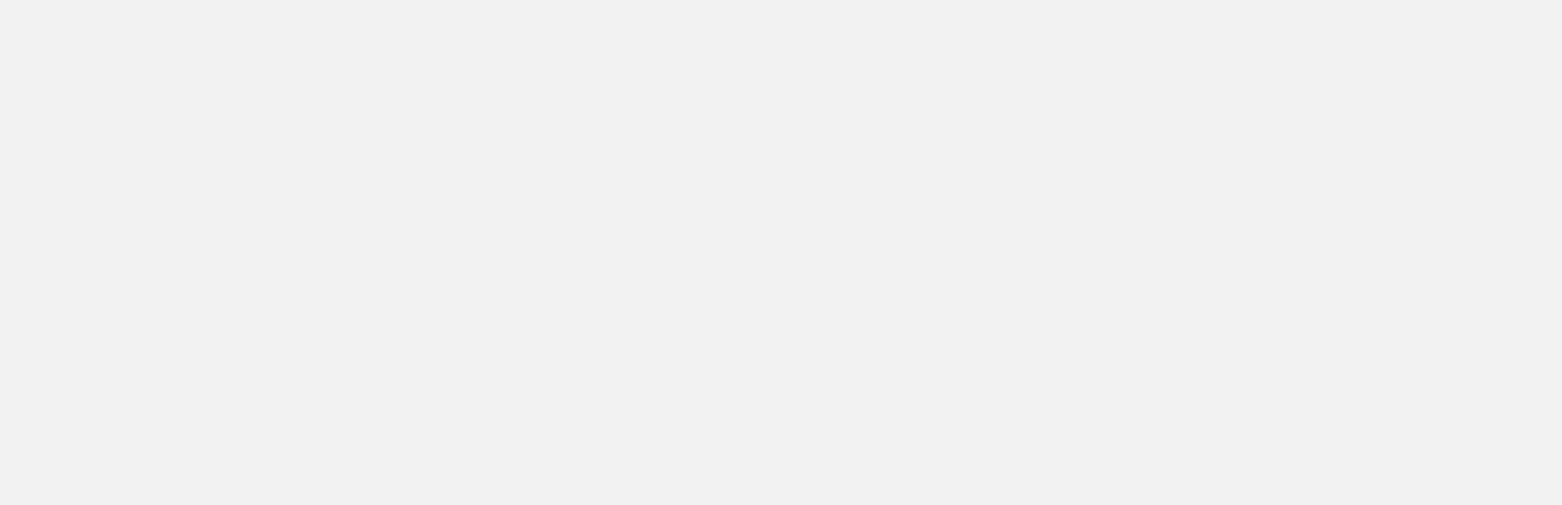
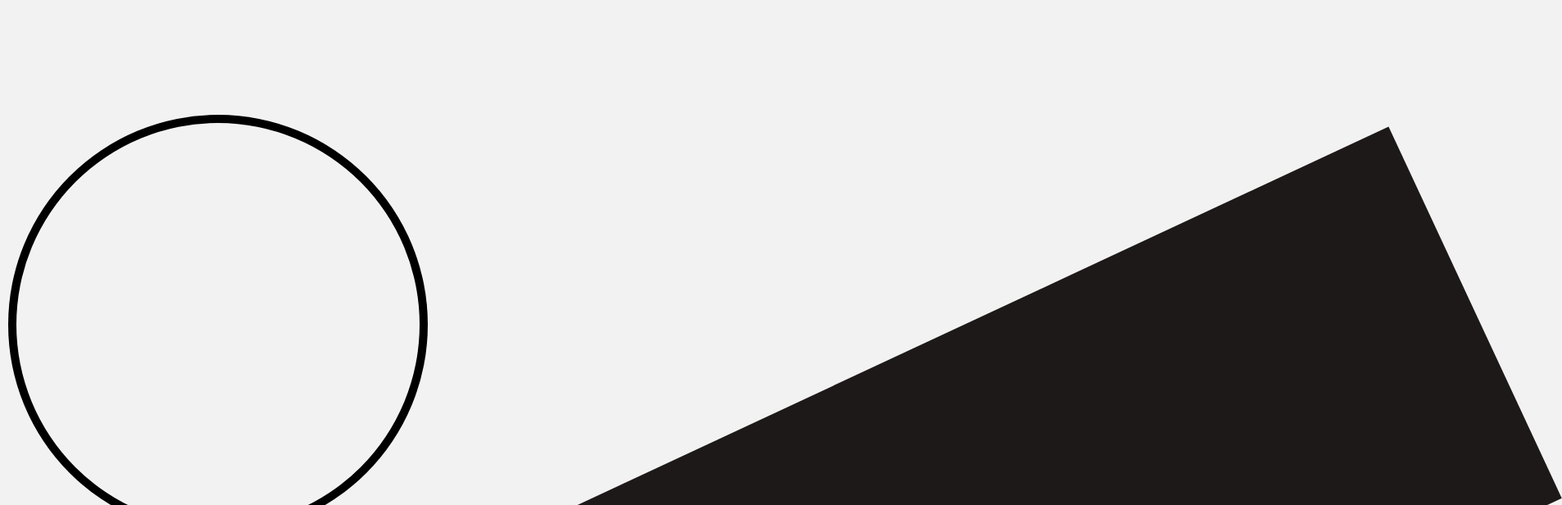
Before and after one commit to KennyWeeks/portfolio, a SvelteKit app in the folder portfolio/: page / in a window 1280 px wide. Shown: the part 680-1296 px from the top of the page at 82% size, 1906 px wide, since content can reach past the window. Before the commit the page ends 800 px from the top, so only its background shows below. Built offline with nearby package versions, Linux system fonts and the light colour scheme.

Commit message:
This is just adding stuff to the about section of the site

```diff
--- a/portfolio/src/routes/+page.svelte
+++ b/portfolio/src/routes/+page.svelte
@@ -15,6 +15,20 @@
         <h3 id="intro_text">Hi,<br> my name is Kenny Weeks. <br> Welcome to my ... </h3>
 
         <img src="{base}/images/test.svg" alt="portfolio_text"/>
+
+    </div>
+
+</div>
+
+<div id="about">
+
+    <div id="picture_of_me"></div>
+
+    <div id="content_area">
+
+        <img src="{base}/images/pattern.svg" alt="pattern"/>
+
+        <img src="{base}/images/pattern.svg" alt="pattern"/>
 
     </div>
 
@@ -42,4 +56,39 @@
         }
     }
 
+    #about {
+        width:100vw;
+        background-color:$offWhite;
+        padding:20px 0px;
+        position:relative;
+
+        #picture_of_me {
+            width:40vw;
+            height:40vw;
+            box-shadow:inset 0 0 0 10px #000;
+            border-radius:50%;
+            margin-left:10px;
+        }
+
+        #content_area {
+            width:200vw;
+            height:500px;
+            background-color:$offBlack;
+            margin-top:20px;
+            margin-left:-50vw;
+            transform:rotate(-25deg);
+            position:relative;
+
+            img {
+                max-height:130px;
+                max-width:1300px;
+                position:absolute;
+            }
+
+            :nth-child(2) {
+                bottom:0px;
+            }
+        }
+    }
+
 </style>
```
Also changed, not shown: portfolio/static/images/pattern.svg (added).
